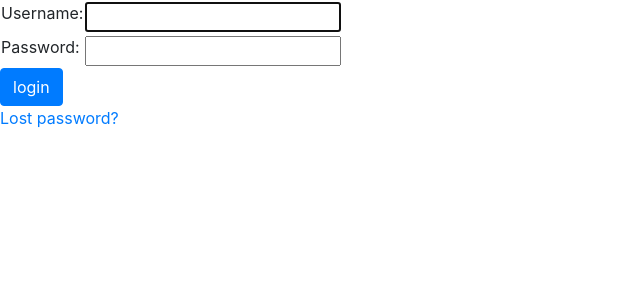
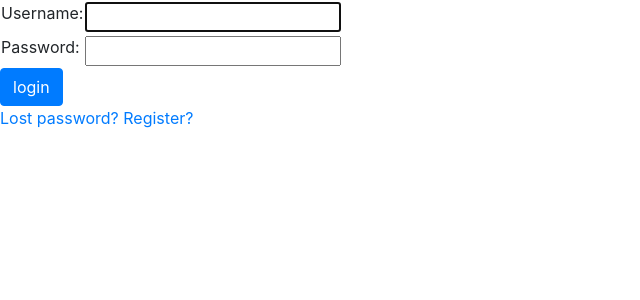
Before and after one commit to sinwoobang/Jaypark, a Django app: page /accounts/login/ in a window 1280 px wide. Shown: the top 300 px of the page, without its empty margins (0-640 px from the left). Run offline with Django 3.2, Linux system fonts and the light colour scheme; some libraries are stand-ins or nearby versions.

Commit message:
Added a link to the page register in the page login

```diff
--- a/templates/accounts/login.html
+++ b/templates/accounts/login.html
@@ -33,6 +33,9 @@
 </form>
 
 {# Assumes you setup the password_reset view in your URLconf #}
-<p><a href="{% url 'password_reset' %}">Lost password?</a></p>
+<p>
+    <a href="{% url 'password_reset' %}">Lost password?</a>
+    <a href="{% url 'accounts.register' %}">Register?</a>
+</p>
 
 {% endblock %}
```
